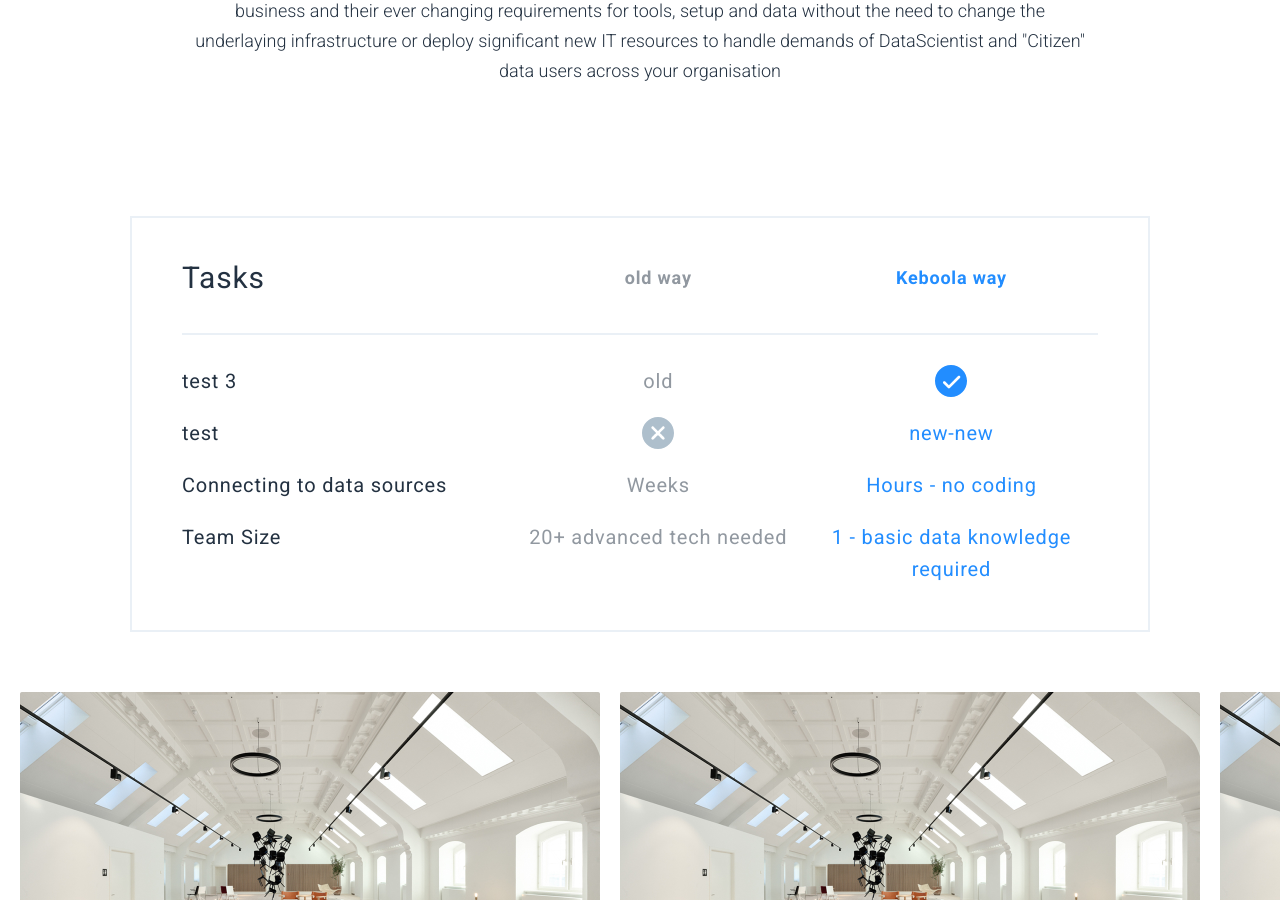
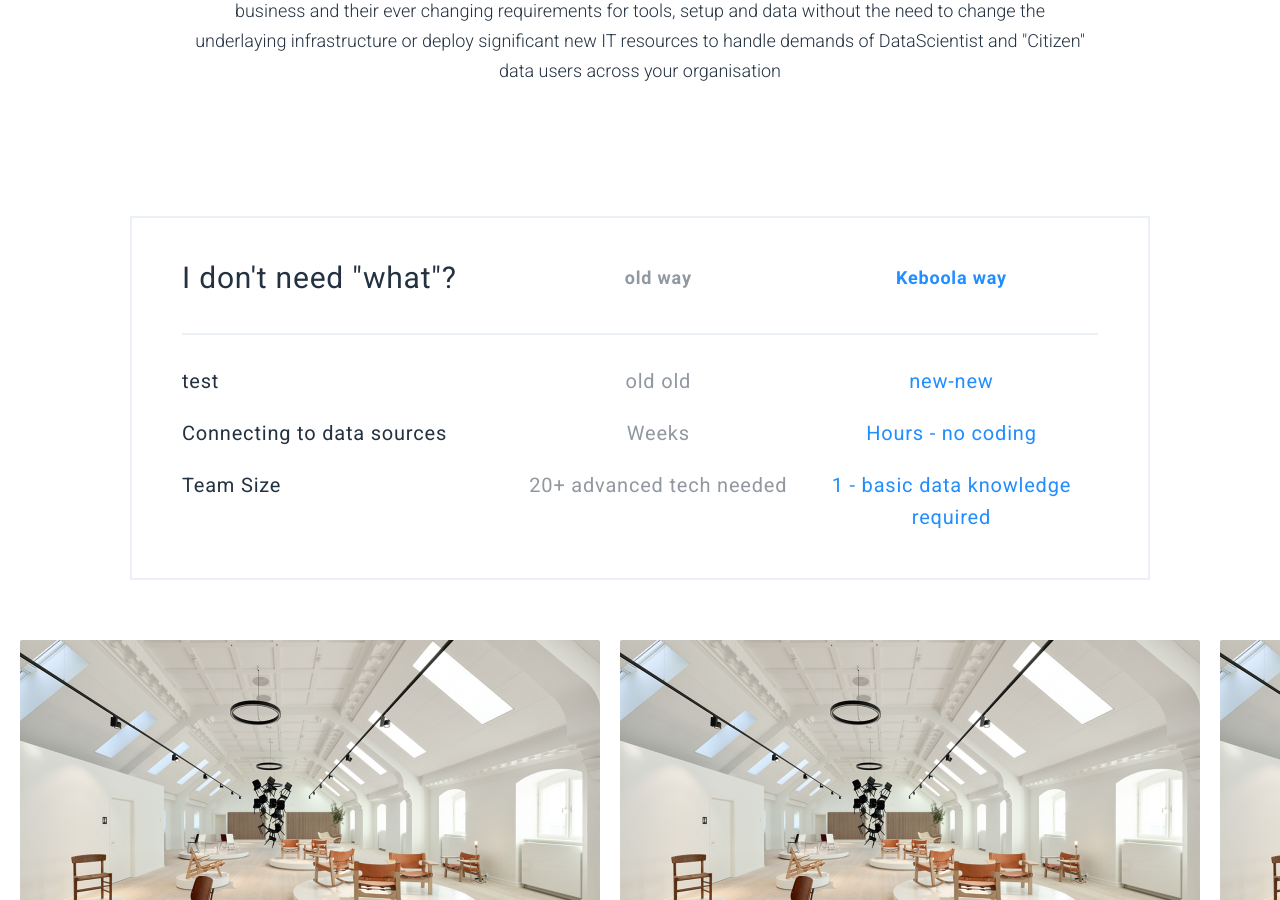
Before and after one commit to keboola/website, a Jekyll site: the page built from _product/index.md, in a window 1280 px wide and 900 px high, scrolled down 3177 px. Built offline with Jekyll 4.4.1, drawn with Linux system fonts in a browser that asks for light colours; nearby versions of some CDN libraries.

Commit message:
Update from Forestry.io - Updated index.md

```diff
--- a/_product/index.md
+++ b/_product/index.md
@@ -82,15 +82,12 @@
 - template: article-list-table
   block: article-list-table
   tablehead:
-    name: Tasks
+    name: I don't need "what"?
     valueold: old way
     valuenew: Keboola way
   tablerow:
-  - name: test 3
-    valueold: old
-    valuenew: 'true'
   - name: test
-    valueold: 'false'
+    valueold: old old
     valuenew: new-new
   - name: Connecting to data sources
     valueold: Weeks
```
